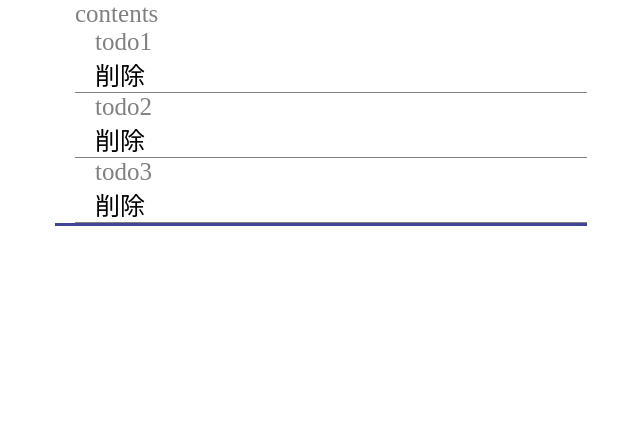
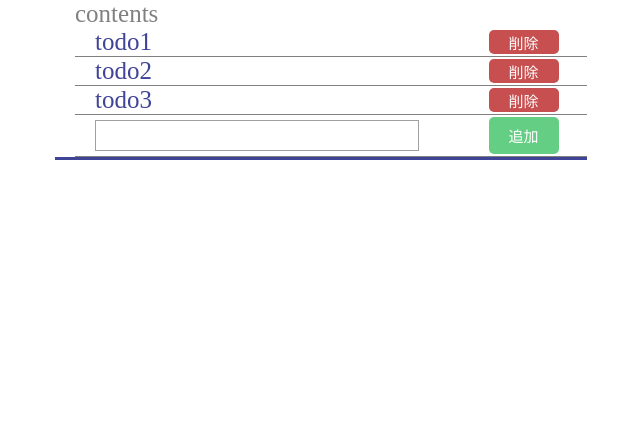
Before and after one commit to arara-ichihara/arara-todo, a Django app: page /araraTodoApp/ in a window 1280 px wide. Shown: the part 40-465 px from the top of the page, without its empty margins (319-959 px from the left). Run offline with Django 3.2, Linux system fonts and the light colour scheme.

Commit message:
リストデザイン変更

```diff
--- a/araraTodo/araraTodoApp/templates/araraTodoApp/index.html
+++ b/araraTodo/araraTodoApp/templates/araraTodoApp/index.html
@@ -13,8 +13,11 @@
     <!-- ヘッダー終了 -->
     <!-- メイン -->
     <main>
+      <div>
         <p>contents</p>
+      </div>
       <content>
+        <ul>
           <li>
               <p>todo1</p>
               <button>削除</button>
@@ -27,6 +30,11 @@
               <p>todo3</p>
               <button>削除</button>
           </li>
+          <li>
+              <p><input type="text"></p>
+              <button>追加</button>
+          </li>
+        </ul>
       </content>
     </main>
     <!-- メイン終了 -->
--- a/araraTodo/static/style.css
+++ b/araraTodo/static/style.css
@@ -36,16 +36,47 @@ main {
     border-bottom: #404497 3px solid;
     padding-left: 20px;
 }
-main p {
+main > div p {
     margin: 0;
     color: grey;
 }
-main > content li{
+main > content li {
+    display: flex;
     color: #404497;
     padding: 0px 0 0px 20px;
     list-style: none;
     border-bottom: gray 1px solid;
 }
+main > content li p {
+    width: 80%;
+}
+main > content li button {
+    width: 70px;
+    font-size: 15px;
+    background: #c74f4f;
+    color: #fff;
+    border-radius: 5px;
+    margin: 2px 0;
+}
+
+main > content li button:hover {
+    background: #fff;
+    color: #c74f4f;
+    border: solid #c74f4f 2px;
+}
+
+main > content li p input[type=text]{
+    border: 1px solid #a0a0a0;
+    margin: 5px 0;
+}
+
+main > content li:last-child button{
+    background: #65ce85;
+}
+main > content li:last-child button:hover {
+    border: solid #65ce85 2px;
+}
+
 main > content p {
     display: inline-block;
     width: 70vh;
```
Lines whose indentation alone changed are shown as unchanged.
